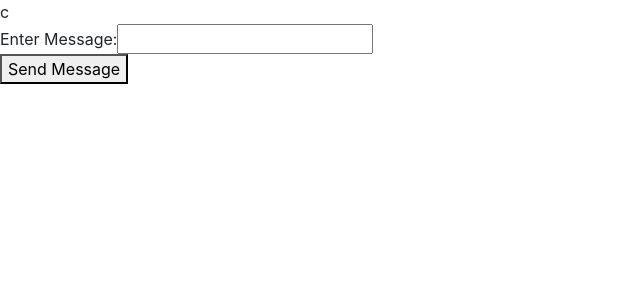
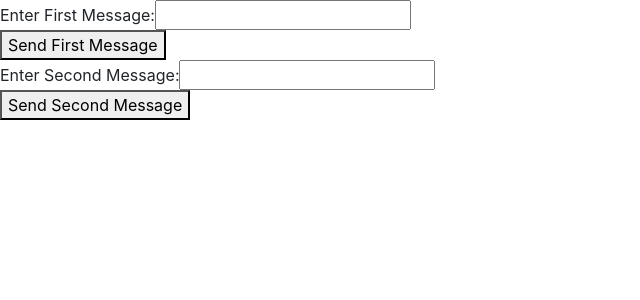
Before and after one commit to mashal02/Cre8iv-project, a React (Create React App) app in the folder frontend/: page / in a window 1280 px wide. Shown: the top 300 px of the page, without its empty margins (0-640 px from the left). Built offline with nearby package versions, Linux system fonts and the light colour scheme.

Commit message:
2nd post request in process

```diff
--- a/frontend/src/components/messagesent.js
+++ b/frontend/src/components/messagesent.js
@@ -4,6 +4,8 @@ import axios from 'axios';
 const ImageUpload = () => {
   const [message, setMessage] = useState('');
   const [receivedMessage, setReceivedMessage] = useState('');
+  const [secondMessage, setSecondMessage] = useState('');
+  const [receivedSecondMessage, setReceivedSecondMessage] = useState('');
 
   const handleSendMessage = async () => {
     try {
@@ -25,22 +27,58 @@ const ImageUpload = () => {
     }
   };
 
+  const handleSendSecondMessage = async () => {
+    try {
+      const response = await axios.post(
+        'https://localhost:3001/send-category',
+        { message: secondMessage },
+        {
+          withCredentials: true,
+          headers: {
+            'Content-Type': 'application/json',
+          },
+        }
+      );
+
+      // Update the received second message in the state
+      setReceivedSecondMessage(response.data.message);
+    } catch (error) {
+      console.error('Error sending second message:', error);
+    }
+  };
+
   return (
     <div>
-      c
       <div>
-        <label>Enter Message:</label>
+        <label>Enter First Message:</label>
         <input
           type="text"
           value={message}
           onChange={(e) => setMessage(e.target.value)}
         />
       </div>
-      <button onClick={handleSendMessage}>Send Message</button>
+      <button onClick={handleSendMessage}>Send First Message</button>
       {receivedMessage && (
         <div>
           <p>Received Message from Server:</p>
           <p>{receivedMessage}</p>
+        </div>
+      )}
+
+      {/* Add input and button for the second message */}
+      <div>
+        <label>Enter Second Message:</label>
+        <input
+          type="text"
+          value={secondMessage}
+          onChange={(e) => setSecondMessage(e.target.value)}
+        />
+      </div>
+      <button onClick={handleSendSecondMessage}>Send Second Message</button>
+      {receivedSecondMessage && (
+        <div>
+          <p>Received Second Message from Server:</p>
+          <p>{receivedSecondMessage}</p>
         </div>
       )}
     </div>
```
